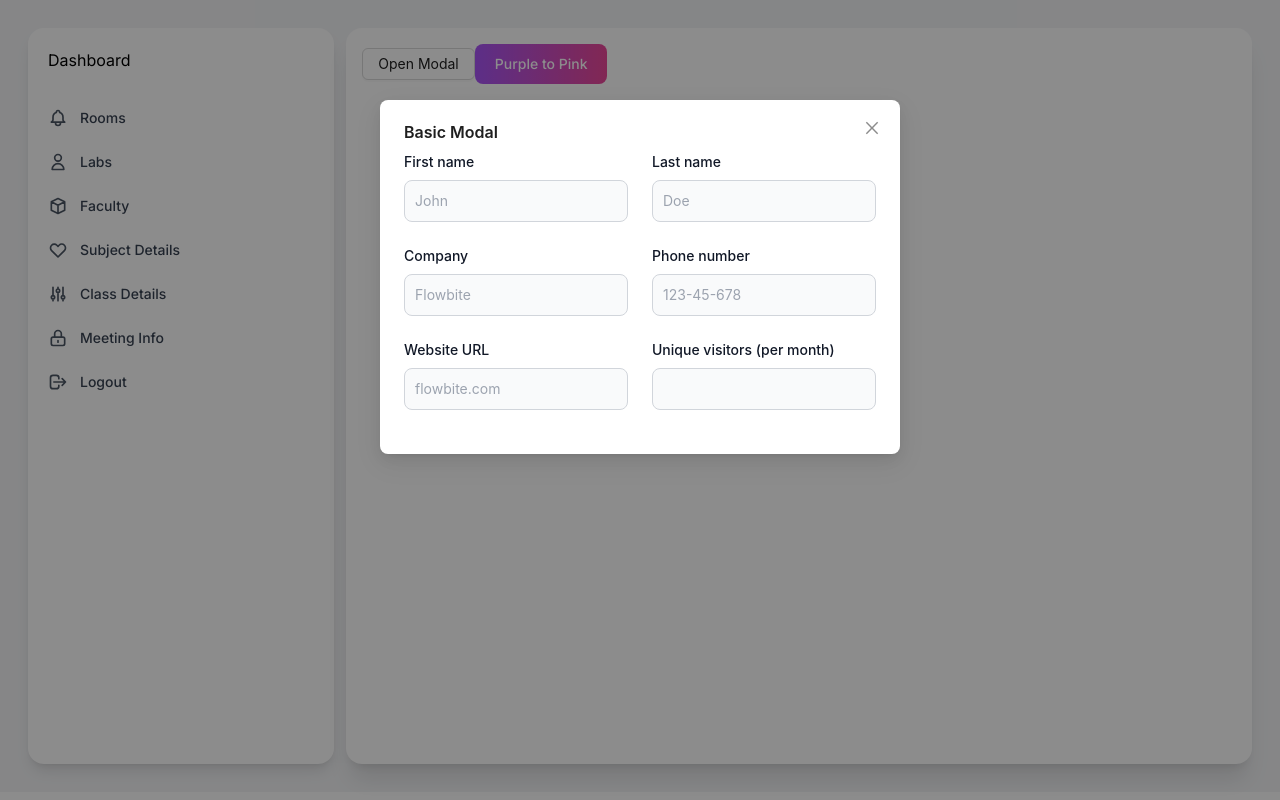
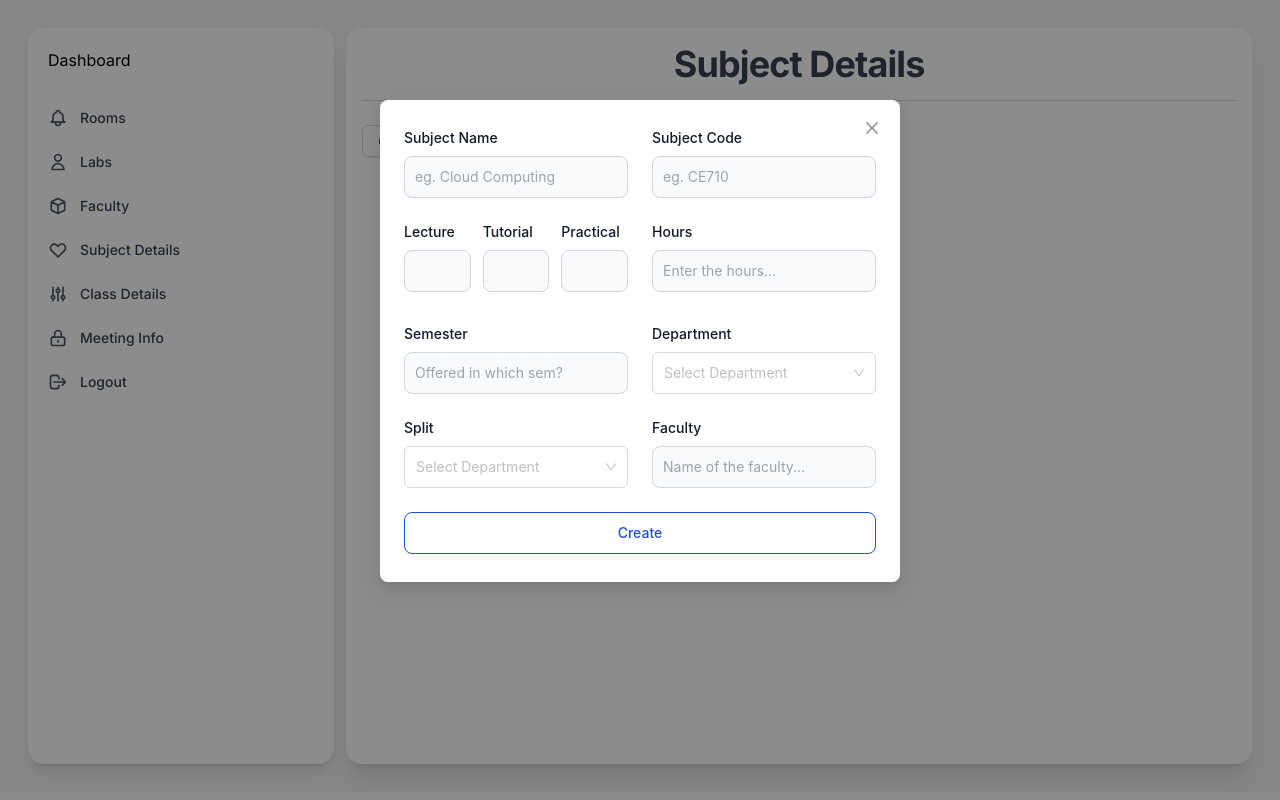
Before and after one commit to RavirajMhalsekar/timetable-generator, a Next.js app: page /components/dashboard/subjects in a window 1280 px wide. Both pictures are taken after a click on the button "Open Modal". Built offline with nearby package versions, Linux system fonts and the light colour scheme.

Commit message:
subject form complete

```diff
--- /dev/null
+++ b/app/components/dashboard/classroomDetails/ClassroomDetailsForm.tsx
@@ -0,0 +1,10 @@
+
+function ClassroomDetailsForm() {
+  return (
+    <div>
+
+    </div>
+  )
+}
+
+export default ClassroomDetailsForm
--- a/app/components/dashboard/classroomDetails/page.tsx
+++ b/app/components/dashboard/classroomDetails/page.tsx
@@ -1,8 +1,15 @@
+import ClassroomDetailsForm from "./ClassroomDetailsForm";
 
 export default function ClassroomDetailsPage() {
   return (
     <div className="bg-white">
-      <h1>classroom details</h1>
+      <div className="mx-auto max-w-2xl text-center">
+        <h2 className="text-3xl font-bold tracking-tight text-gray-700 sm:text-4xl">
+         Classroom Details
+        </h2>
+      </div>
+      <hr className="h-px my-4 bg-gray-300 border-0 "/>
+      <ClassroomDetailsForm/>
     </div>
   );
 }
--- /dev/null
+++ b/app/components/dashboard/meetingInfo/MeetingsForm.tsx
@@ -0,0 +1,10 @@
+
+function MeetingsForm() {
+  return (
+    <div>
+
+    </div>
+  )
+}
+
+export default MeetingsForm
--- a/app/components/dashboard/meetingInfo/page.tsx
+++ b/app/components/dashboard/meetingInfo/page.tsx
@@ -1,8 +1,15 @@
+import MeetingsForm from "./MeetingsForm";
 
 export default function MeetingPage() {
   return (
     <div className="bg-white">
-      <h1>Meeting details</h1>
+      <div className="mx-auto max-w-2xl text-center">
+        <h2 className="text-3xl font-bold tracking-tight text-gray-700 sm:text-4xl">
+        Meeting Details
+        </h2>
+      </div>
+      <hr className="h-px my-4 bg-gray-300 border-0 "/>
+      <MeetingsForm/>
     </div>
   );
 }
--- a/app/components/dashboard/subjects/SubjectForm.tsx
+++ b/app/components/dashboard/subjects/SubjectForm.tsx
@@ -1,9 +1,11 @@
 "use client";
 import React, { useState } from "react";
-import { Button, Modal } from "antd";
+import { Button, Modal, Select } from "antd";
 function SubjectForm() {
   const [isModalOpen, setIsModalOpen] = useState(false);
-
+  const handleChange = (value: string) => {
+    console.log(`selected ${value}`);
+  };
   const showModal = () => {
     setIsModalOpen(true);
   };
@@ -17,100 +19,159 @@ function SubjectForm() {
   };
   return (
     <div>
-      <Button type="default" onClick={showModal}>
+
+      <Button className="mt-2" type="default" onClick={showModal}>
         Open Modal
       </Button>
-      <button
-        type="button"
-        onClick={showModal}
-        className="text-white bg-gradient-to-r from-purple-500 to-pink-500 hover:bg-gradient-to-l  focus:outline-none  font-medium rounded-lg text-sm px-5 py-2.5 text-center me-2 mb-2"
-      >
-        Purple to Pink
-      </button>
+
       <Modal
-
-        title="Basic Modal"
+        // title="Add Subject Form"
         open={isModalOpen}
         onOk={handleOk}
         onCancel={handleCancel}
         footer={null}
       >
-        <div className="grid gap-6 mb-6 md:grid-cols-2">
+        <div className="grid gap-6 mt-2 mb-6 md:grid-cols-2">
           <div>
-        <label htmlFor="first_name" className="block mb-2 text-sm font-medium text-gray-900 ">
-          First name
+            <label className="block mb-2 text-sm font-medium text-gray-900 ">
+              Subject Name
             </label>
             <input
               type="text"
               id="first_name"
               className="bg-gray-50 border border-gray-300 text-gray-900 text-sm rounded-lg focus:ring-blue-500 focus:border-blue-500 block w-full p-2.5 "
-          placeholder="John"
+              placeholder="eg. Cloud Computing"
               required
             />
           </div>
           <div>
-        <label htmlFor="last_name" className="block mb-2 text-sm font-medium text-gray-900 ">
-          Last name
+            <label className="block mb-2 text-sm font-medium text-gray-900 ">
+              Subject Code
             </label>
             <input
               type="text"
               id="last_name"
               className="bg-gray-50 border border-gray-300 text-gray-900 text-sm rounded-lg focus:ring-blue-500 focus:border-blue-500 block w-full p-2.5 "
-          placeholder="Doe"
+              placeholder="eg. CE710"
+              required
+            />
+          </div>
+          <div className="grid gap-3 mb-2 md:grid-cols-3">
+            <div>
+              <label
+                htmlFor="phone"
+                className="block mb-2 text-sm font-medium text-gray-900 "
+              >
+                Lecture
+              </label>
+              <input
+                type="number"
+                id="phone"
+                className="bg-gray-50 border border-gray-300 text-gray-900 text-sm rounded-lg focus:ring-blue-500 focus:border-blue-500 block w-full p-2.5 "
+                pattern="[0-9]{3}"
                 required
               />
             </div>
             <div>
-        <label htmlFor="company" className="block mb-2 text-sm font-medium text-gray-900 ">
-          Company
+              <label className="block mb-2 text-sm font-medium text-gray-900 ">
+                Tutorial
               </label>
               <input
-          type="text"
-          id="company"
+                type="number"
+                id="phone"
                 className="bg-gray-50 border border-gray-300 text-gray-900 text-sm rounded-lg focus:ring-blue-500 focus:border-blue-500 block w-full p-2.5 "
-          placeholder="Flowbite"
+                pattern="[0-9]{3}"
                 required
               />
             </div>
             <div>
-        <label htmlFor="phone" className="block mb-2 text-sm font-medium text-gray-900 ">
-          Phone number
+              <label className="block mb-2 text-sm font-medium text-gray-900 ">
+                Practical
               </label>
               <input
-          type="tel"
+                type="number"
                 id="phone"
                 className="bg-gray-50 border border-gray-300 text-gray-900 text-sm rounded-lg focus:ring-blue-500 focus:border-blue-500 block w-full p-2.5 "
-          placeholder="123-45-678"
+                pattern="[0-9]{3}"
+                required
+              />
+            </div>
+          </div>
+          <div>
+            <label className="block mb-2 text-sm font-medium text-gray-900 ">
+              Hours
+            </label>
+            <input
+              type="number"
+              id="phone"
+              className="bg-gray-50 border border-gray-300 text-gray-900 text-sm rounded-lg focus:ring-blue-500 focus:border-blue-500 block w-full p-2.5 "
+              placeholder="Enter the hours..."
               pattern="[0-9]{3}-[0-9]{2}-[0-9]{3}"
               required
             />
           </div>
+
           <div>
-        <label htmlFor="website" className="block mb-2 text-sm font-medium text-gray-900 ">
-          Website URL
+            <label className="block mb-2 text-sm font-medium text-gray-900 ">
+              Semester
             </label>
             <input
-          type="url"
+              type="number"
               id="website"
               className="bg-gray-50 border border-gray-300 text-gray-900 text-sm rounded-lg focus:ring-blue-500 focus:border-blue-500 block w-full p-2.5 "
-          placeholder="flowbite.com"
+              placeholder="Offered in which sem?"
               required
             />
           </div>
+          <div style={{ position: "relative", width: "100%" }}>
+            <label className="block mb-2 text-sm font-medium text-gray-900">
+              Department
+            </label>
+            <Select
+              placeholder="Select Department"
+              style={{ width: "100%", border: "none", height: 42 }} // Adjust width and border as needed
+              onChange={handleChange}
+            >
+              <Select.Option value="Mech">Mech</Select.Option>
+              <Select.Option value="ETC">ETC</Select.Option>
+              <Select.Option value="ECOMP">ECOMP</Select.Option>
+              <Select.Option value="COMP">COMP</Select.Option>
+              <Select.Option value="IT">IT</Select.Option>
+            </Select>
+          </div>
+          <div style={{ position: "relative", width: "100%" }}>
+            <label className="block mb-2 text-sm font-medium text-gray-900 ">
+              Split
+            </label>
+            <Select
+              placeholder="Select Department"
+              style={{ width: "100%", border: "none", height: 42 }} // Adjust width and border as needed
+              onChange={handleChange}
+              options={[
+                { value: "NO", label: "NO" },
+                { value: "YES", label: "YES" },
+              ]}
+            />
+          </div>
           <div>
-        <label htmlFor="visitors" className="block mb-2 text-sm font-medium text-gray-900 ">
-          Unique visitors (per month)
+            <label className="block mb-2 text-sm font-medium text-gray-900 ">
+              Faculty
             </label>
             <input
-          type="number"
+              type="text"
               id="visitors"
               className="bg-gray-50 border border-gray-300 text-gray-900 text-sm rounded-lg focus:ring-blue-500 focus:border-blue-500 block w-full p-2.5"
-          placeholder=""
+              placeholder="Name of the faculty..."
               required
             />
           </div>
         </div>
-
+        <button
+          type="button"
+          className="text-blue-700 w-full hover:text-white border border-blue-700 hover:bg-blue-800 font-medium rounded-lg text-sm px-5 py-2.5 text-center me-2 mb-2 "
+        >
+          Create
+        </button>
       </Modal>
     </div>
   );
--- a/app/components/dashboard/subjects/page.tsx
+++ b/app/components/dashboard/subjects/page.tsx
@@ -3,7 +3,13 @@ import SubjectForm from "./SubjectForm";
 export default function SubjectsPage() {
   return (
     <div className="bg-white">
-      <h1><SubjectForm/></h1>
+      <div className="mx-auto max-w-2xl text-center">
+        <h2 className="text-3xl font-bold tracking-tight text-gray-700 sm:text-4xl">
+         Subject Details
+        </h2>
+      </div>
+      <hr className="h-px my-4 bg-gray-300 border-0 "/>
+      <SubjectForm/>
     </div>
   );
 }
```
Lines whose indentation alone changed are shown as unchanged.
